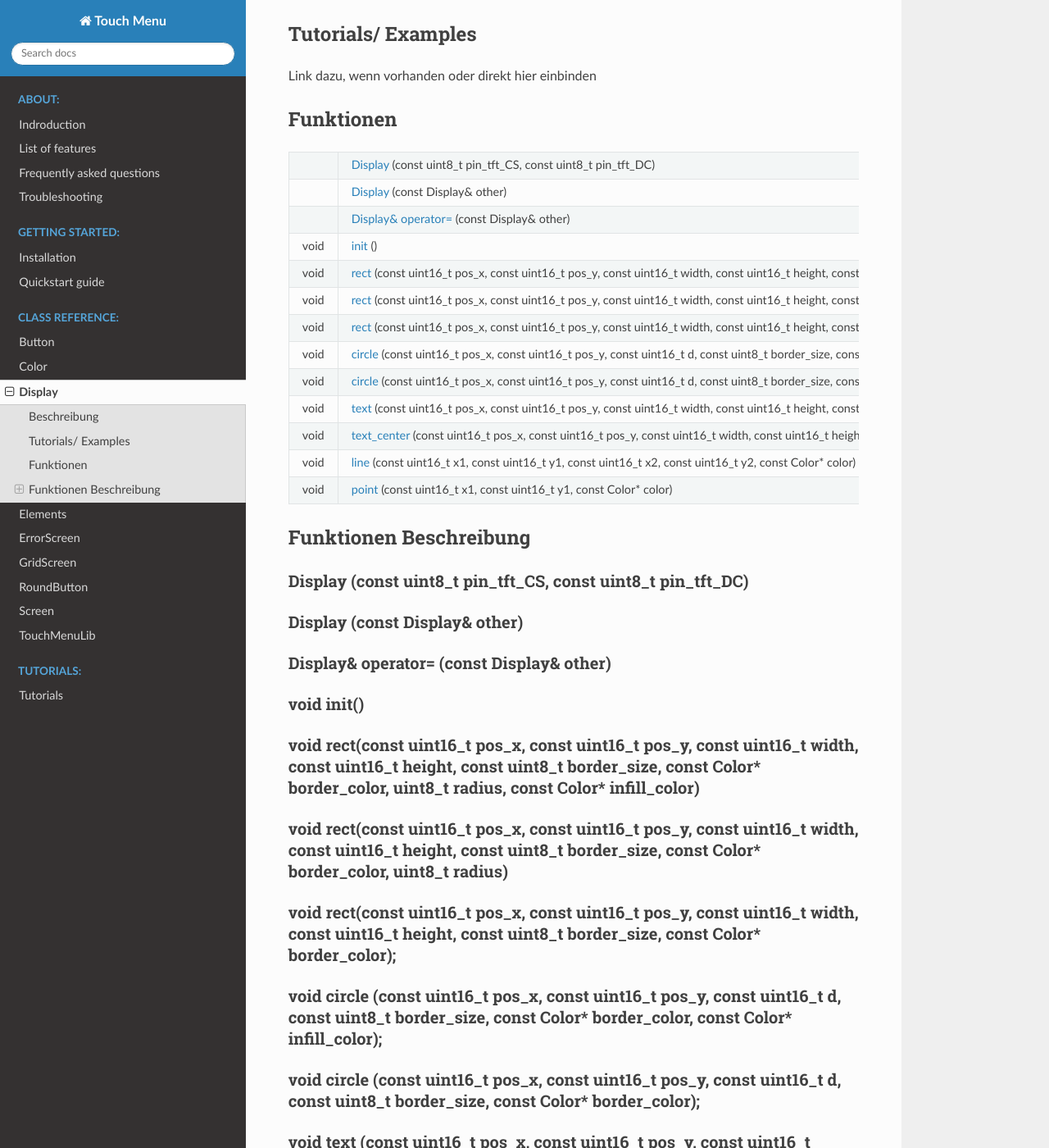
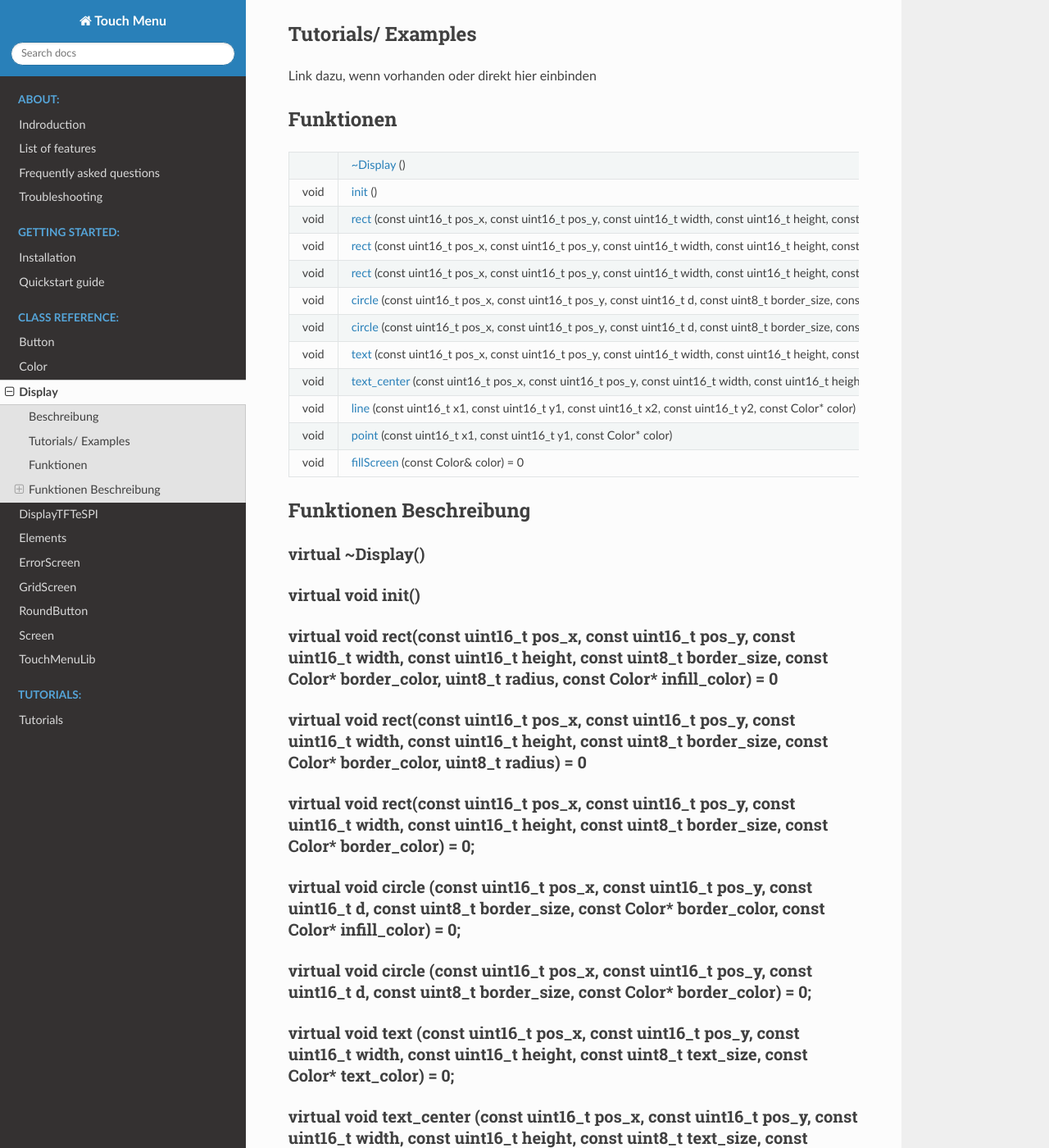
Before and after one commit to Coding-Alexx/TouchMenu, a Sphinx documentation site: the page built from docs/ClassReference/display.rst, in a window 1280 px wide and 1400 px high, scrolled down 287 px. Shown: the whole window at 82% size. Built offline with Sphinx 7.4.7 and the Read the Docs theme 2.0.0, drawn with Linux system fonts in a browser that asks for light colours; some of the changed text lies outside the part shown.

Commit message:
updated rtd docs to the latest version

```diff
--- a/docs/ClassReference/display.rst
+++ b/docs/ClassReference/display.rst
@@ -19,85 +19,80 @@ Funktionen
 .. csv-table::
     :widths: 100 10000
 
-    , ":ref:`Display <displayConstructor>` (const uint8_t pin_tft_CS, const uint8_t pin_tft_DC)"
-    , :ref:`Display <displayCopyConstructor>` (const Display& other)
-    , :ref:`Display& operator= <displayCopyAssignmentOperator>` (const Display& other)
+    , ":ref:`~Display <displayDestructor>` ()"
     void, ":ref:`init <displayinit>` ()"
-    void, ":ref:`rect <displayRectInfill>` (const uint16_t pos_x, const uint16_t pos_y, const uint16_t width, const uint16_t height, const uint8_t border_size, const Color* border_color, uint8_t radius, const Color* infill_color) (const Display& other)"
-    void, ":ref:`rect <displayRectRadius>` (const uint16_t pos_x, const uint16_t pos_y, const uint16_t width, const uint16_t height, const uint8_t border_size, const Color* border_color, uint8_t radius)"
-    void, ":ref:`rect <displayRect>` (const uint16_t pos_x, const uint16_t pos_y, const uint16_t width, const uint16_t height, const uint8_t border_size, const Color* border_color, uint8_t radius)"
-    void, ":ref:`circle <displayCircleInfill>` (const uint16_t pos_x, const uint16_t pos_y, const uint16_t d, const uint8_t border_size, const Color* border_color, const Color* infill_color)"
-    void, ":ref:`circle <displaycircle>` (const uint16_t pos_x, const uint16_t pos_y, const uint16_t d, const uint8_t border_size, const Color* border_color)"
-    void, ":ref:`text <displayText>` (const uint16_t pos_x, const uint16_t pos_y, const uint16_t width, const uint16_t height, const uint8_t text_size, const Color* text_color)"
-    void, ":ref:`text_center <displayText_center>` (const uint16_t pos_x, const uint16_t pos_y, const uint16_t width, const uint16_t height, const uint8_t text_size, const Color* text_color)"
-    void, ":ref:`line <displayLine>` (const uint16_t x1, const uint16_t y1, const uint16_t x2, const uint16_t y2, const Color* color)"
+    void, ":ref:`rect <displayRectInfill>` (const uint16_t pos_x, const uint16_t pos_y, const uint16_t width, const uint16_t height, const uint8_t border_size, const Color* border_color, uint8_t radius, const Color* infill_color) (const Display& other) = 0"
+    void, ":ref:`rect <displayRectRadius>` (const uint16_t pos_x, const uint16_t pos_y, const uint16_t width, const uint16_t height, const uint8_t border_size, const Color* border_color, uint8_t radius) = 0"
+    void, ":ref:`rect <displayRect>` (const uint16_t pos_x, const uint16_t pos_y, const uint16_t width, const uint16_t height, const uint8_t border_size, const Color* border_color, uint8_t radius) = 0"
+    void, ":ref:`circle <displayCircleInfill>` (const uint16_t pos_x, const uint16_t pos_y, const uint16_t d, const uint8_t border_size, const Color* border_color, const Color* infill_color) = 0"
+    void, ":ref:`circle <displaycircle>` (const uint16_t pos_x, const uint16_t pos_y, const uint16_t d, const uint8_t border_size, const Color* border_color) = 0"
+    void, ":ref:`text <displayText>` (const uint16_t pos_x, const uint16_t pos_y, const uint16_t width, const uint16_t height, const uint8_t text_size, const Color* text_color) = 0"
+    void, ":ref:`text_center <displayText_center>` (const uint16_t pos_x, const uint16_t pos_y, const uint16_t width, const uint16_t height, const uint8_t text_size, const Color* text_color) = 0"
+    void, ":ref:`line <displayLine>` (const uint16_t x1, const uint16_t y1, const uint16_t x2, const uint16_t y2, const Color* color) = 0"
     void, ":ref:`point <displayPoint>` (const uint16_t x1, const uint16_t y1, const Color* color)"
+    void, ":ref:`fillScreen <displayfillscreen>` (const Color& color) = 0"
 
 
 Funktionen Beschreibung
 =========================
 
-.. _displayConstructor:
 
-Display (const uint8_t pin_tft_CS, const uint8_t pin_tft_DC)
-~~~~~~~~~~~~~~~~~~~~~~~~~~~~~~~~~~~~~~~~~~~~~~~~~~~~~~~~~~~~~~
+.. _displayDestructor:
 
-.. _displayCopyConstructor:
-
-Display (const Display& other)
-~~~~~~~~~~~~~~~~~~~~~~~~~~~~~~~~
-
-.. _displayCopyAssignmentOperator:
-
-Display& operator= (const Display& other)
-~~~~~~~~~~~~~~~~~~~~~~~~~~~~~~~~~~~~~~~~~~~
+virtual ~Display()
+~~~~~~~~~~~~~~~~~~~~
 
 .. _displayInit:
 
-void init()
-~~~~~~~~~~~~~
+virtual void init()
+~~~~~~~~~~~~~~~~~~~~
 
 .. _displayRectInfill:
 
-void rect(const uint16_t pos_x, const uint16_t pos_y, const uint16_t width, const uint16_t height, const uint8_t border_size, const Color* border_color, uint8_t radius, const Color* infill_color)
-~~~~~~~~~~~~~~~~~~~~~~~~~~~~~~~~~~~~~~~~~~~~~~~~~~~~~~~~~~~~~~~~~~~~~~~~~~~~~~~~~~~~~~~~~~~~~~~~~~~~~~~~~~~~~~~~~~~~~~~~~~~~~~~~~~~~~~~~~~~~~~~~~~~~~~~~~~~~~~~~~~~~~~~~~~~~~~~~~~~~~~~~~~~~~~~~~~~~~~~~
+virtual void rect(const uint16_t pos_x, const uint16_t pos_y, const uint16_t width, const uint16_t height, const uint8_t border_size, const Color* border_color, uint8_t radius, const Color* infill_color) = 0
+~~~~~~~~~~~~~~~~~~~~~~~~~~~~~~~~~~~~~~~~~~~~~~~~~~~~~~~~~~~~~~~~~~~~~~~~~~~~~~~~~~~~~~~~~~~~~~~~~~~~~~~~~~~~~~~~~~~~~~~~~~~~~~~~~~~~~~~~~~~~~~~~~~~~~~~~~~~~~~~~~~~~~~~~~~~~~~~~~~~~~~~~~~~~~~~~~~~~~~~~~~~~~~~
 
 .. _displayRectRadius:
 
-void rect(const uint16_t pos_x, const uint16_t pos_y, const uint16_t width, const uint16_t height, const uint8_t border_size, const Color* border_color, uint8_t radius)
+virtual void rect(const uint16_t pos_x, const uint16_t pos_y, const uint16_t width, const uint16_t height, const uint8_t border_size, const Color* border_color, uint8_t radius) = 0
 ~~~~~~~~~~~~~~~~~~~~~~~~~~~~~~~~~~~~~~~~~~~~~~~~~~~~~~~~~~~~~~~~~~~~~~~~~~~~~~~~~~~~~~~~~~~~~~~~~~~~~~~~~~~~~~~~~~~~~~~~~~~~~~~~~~~~~~~~~~~~~~~~~~~~~~~~~~~~~~~~~~~~~~~~~~~~~~~~~~~~~~~~~~~~~~~~~~~~~~~~
 
 .. _displayRect:
 
-void rect(const uint16_t pos_x, const uint16_t pos_y, const uint16_t width, const uint16_t height, const uint8_t border_size, const Color* border_color);
+virtual void rect(const uint16_t pos_x, const uint16_t pos_y, const uint16_t width, const uint16_t height, const uint8_t border_size, const Color* border_color) = 0;
 ~~~~~~~~~~~~~~~~~~~~~~~~~~~~~~~~~~~~~~~~~~~~~~~~~~~~~~~~~~~~~~~~~~~~~~~~~~~~~~~~~~~~~~~~~~~~~~~~~~~~~~~~~~~~~~~~~~~~~~~~~~~~~~~~~~~~~~~~~~~~~~~~~~~~~~~~~~~~~~~~~~~~~~~~~~~~
 
 .. _displayCircleInfill:
 
-void circle (const uint16_t pos_x, const uint16_t pos_y, const uint16_t d, const uint8_t border_size, const Color* border_color, const Color* infill_color);
-~~~~~~~~~~~~~~~~~~~~~~~~~~~~~~~~~~~~~~~~~~~~~~~~~~~~~~~~~~~~~~~~~~~~~~~~~~~~~~~~~~~~~~~~~~~~~~~~~~~~~~~~~~~~~~~~~~~~~~~~~~~~~~~~~~~~~~~~~~~~~~~~~~~~~~~~~~~~~~~~
+virtual void circle (const uint16_t pos_x, const uint16_t pos_y, const uint16_t d, const uint8_t border_size, const Color* border_color, const Color* infill_color) = 0;
+~~~~~~~~~~~~~~~~~~~~~~~~~~~~~~~~~~~~~~~~~~~~~~~~~~~~~~~~~~~~~~~~~~~~~~~~~~~~~~~~~~~~~~~~~~~~~~~~~~~~~~~~~~~~~~~~~~~~~~~~~~~~~~~~~~~~~~~~~~~~~~~~~~~~~~~~~~~~~~~~~~~~~~~~~~
 
 .. _displayCircle:
 
-void circle (const uint16_t pos_x, const uint16_t pos_y, const uint16_t d, const uint8_t border_size, const Color* border_color);
+virtual void circle (const uint16_t pos_x, const uint16_t pos_y, const uint16_t d, const uint8_t border_size, const Color* border_color) = 0;
 ~~~~~~~~~~~~~~~~~~~~~~~~~~~~~~~~~~~~~~~~~~~~~~~~~~~~~~~~~~~~~~~~~~~~~~~~~~~~~~~~~~~~~~~~~~~~~~~~~~~~~~~~~~~~~~~~~~~~~~~~~~~~~~~~~~~~~~~~~~~~~~~~~~~~~~~~~~~~~~~~
 
 .. _displayText:
 
-void text (const uint16_t pos_x, const uint16_t pos_y, const uint16_t width, const uint16_t height, const uint8_t text_size, const Color* text_color);
+virtual void text (const uint16_t pos_x, const uint16_t pos_y, const uint16_t width, const uint16_t height, const uint8_t text_size, const Color* text_color) = 0;
 ~~~~~~~~~~~~~~~~~~~~~~~~~~~~~~~~~~~~~~~~~~~~~~~~~~~~~~~~~~~~~~~~~~~~~~~~~~~~~~~~~~~~~~~~~~~~~~~~~~~~~~~~~~~~~~~~~~~~~~~~~~~~~~~~~~~~~~~~~~~~~~~~~~~~~~~~~~~~~~~~~~~~~~~~~
 
 .. _displayText_center:
 
-void text_center (const uint16_t pos_x, const uint16_t pos_y, const uint16_t width, const uint16_t height, const uint8_t text_size, const Color* text_color);
-~~~~~~~~~~~~~~~~~~~~~~~~~~~~~~~~~~~~~~~~~~~~~~~~~~~~~~~~~~~~~~~~~~~~~~~~~~~~~~~~~~~~~~~~~~~~~~~~~~~~~~~~~~~~~~~~~~~~~~~~~~~~~~~~~~~~~~~~~~~~~~~~~~~~~~~~~~~~~~~
+virtual void text_center (const uint16_t pos_x, const uint16_t pos_y, const uint16_t width, const uint16_t height, const uint8_t text_size, const Color* text_color) = 0;
+~~~~~~~~~~~~~~~~~~~~~~~~~~~~~~~~~~~~~~~~~~~~~~~~~~~~~~~~~~~~~~~~~~~~~~~~~~~~~~~~~~~~~~~~~~~~~~~~~~~~~~~~~~~~~~~~~~~~~~~~~~~~~~~~~~~~~~~~~~~~~~~~~~~~~~~~~~~~~~~~~~~~~~~~~~
 
 .. _displayLine:
 
-void line (const uint16_t x1, const uint16_t y1, const uint16_t x2, const uint16_t y2, const Color* color);
-~~~~~~~~~~~~~~~~~~~~~~~~~~~~~~~~~~~~~~~~~~~~~~~~~~~~~~~~~~~~~~~~~~~~~~~~~~~~~~~~~~~~~~~~~~~~~~~~~~~~~~~~~~~~~~~~~~
+virtual void line (const uint16_t x1, const uint16_t y1, const uint16_t x2, const uint16_t y2, const Color* color) = 0;
+~~~~~~~~~~~~~~~~~~~~~~~~~~~~~~~~~~~~~~~~~~~~~~~~~~~~~~~~~~~~~~~~~~~~~~~~~~~~~~~~~~~~~~~~~~~~~~~~~~~~~~~~~~~~~~~~~~~~~~~~~
 
 .. _displayPoint:
 
-void point (const uint16_t x1, const uint16_t y1, const Color* color);
+virtual void point (const uint16_t x1, const uint16_t y1, const Color* color) = 0;
 ~~~~~~~~~~~~~~~~~~~~~~~~~~~~~~~~~~~~~~~~~~~~~~~~~~~~~~~~~~~~~~~~~~~~~~~~~~~~~~~~~~~~~~~~~~~~~~~~~~~~~~~~~~~~~~~~~~
+
+.. _displayFillScreen:
+
+virtual void fillScreen (const Color& color) = 0;
+~~~~~~~~~~~~~~~~~~~~~~~~~~~~~~~~~~~~~~~~~~~~~~~~~~~~~~~~~~~~~~~~~~~~~~~~~~~~~~~~~~~~~~~~~~~~~~~~~~~~~~~~~~~~~~~~~~
--- a/docs/ClassReference/touchMenuLib.rst
+++ b/docs/ClassReference/touchMenuLib.rst
@@ -19,7 +19,7 @@ Funktionen
 .. csv-table::
     :widths: 100 10000
 
-    , ":ref:`TouchMenuLib <touchmenulibtouchmenulibconstructor>` (Display&& display)"
+    , ":ref:`TouchMenuLib <touchmenulibtouchmenulibconstructor>` (Display* disp)"
     , ":ref:`~TouchMenuLib <touchmenulibtouchmenulibdestructor>` ()"
     void, ":ref:`init <touchmenulibinit>` ()"
     void, ":ref:`add <touchmenulibadd>` (uint8_t id, Screen* screen)"
@@ -34,7 +34,7 @@ Funktionen Beschreibung
 
 .. _TouchMenuLibTouchMenuLibConstructor:
 
-TouchMenuLib (Display&& display)
+TouchMenuLib (Display* disp)
 ~~~~~~~~~~~~~~~~~~~~~~~~~~~~~~~~~~~~~~~~~~~~~
 
 .. literalinclude:: ../../src/TouchMenuLib.cpp
--- a/docs/index.rst
+++ b/docs/index.rst
@@ -33,6 +33,7 @@ Welcome to Touch Menu's documentation!
    ClassReference/button.rst
    ClassReference/color.rst
    ClassReference/display.rst
+   ClassReference/displaytftespi.rst
    ClassReference/element.rst
    ClassReference/error.rst
    ClassReference/grid.rst
```
Also changed, not shown: docs/ClassReference/color.rst (+47 -2 lines), docs/ClassReference/displaytftespi.rst (added, +137 -0 lines), docs/ClassReference/error.rst (+15 -3 lines), docs/ClassReference/grid.rst (+4 -11 lines).
